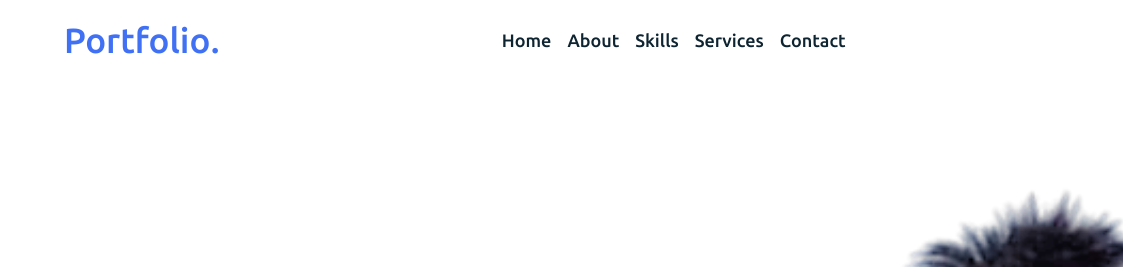
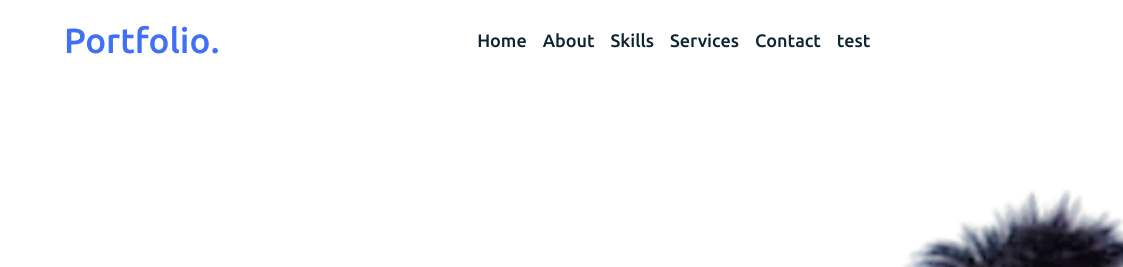
Before and after one commit to bud127/portofolio, a plain HTML site: page index.html in a window 1280 px wide. Shown: the top 267 px of the page, 0-1123 px from the left. Drawn offline with Linux system fonts and the light colour scheme.

Commit message:
Update index.html

```diff
--- a/index.html
+++ b/index.html
@@ -24,6 +24,7 @@
           <li><a href="#skills">Skills</a></li>
           <li><a href="#services">Services</a></li>
           <li><a href="#contact">Contact</a></li>
+          <li><a href="/test">test</a></li>
           <div class="cancel-btn">
             <i class="fas fa-times"></i>
           </div>
```
